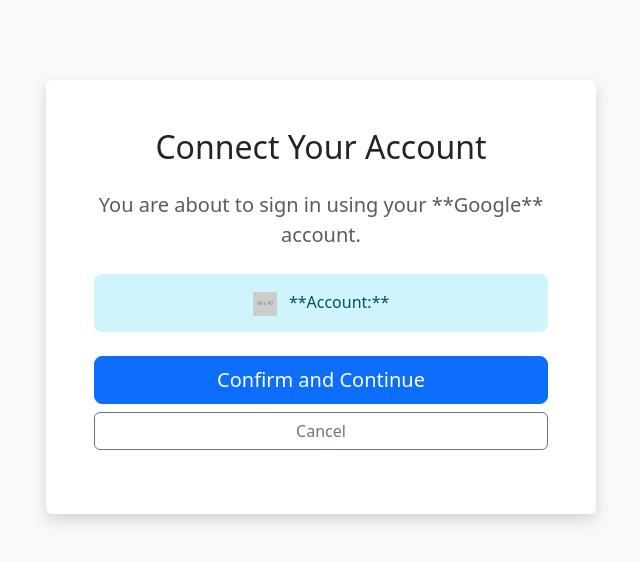
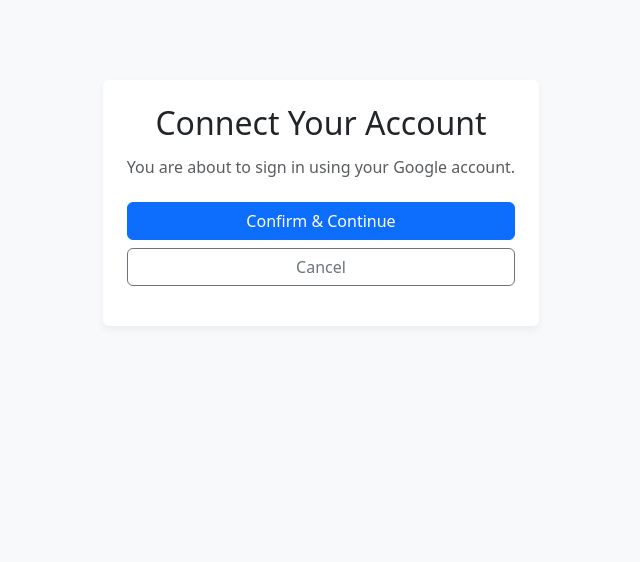
Before and after one commit to xuangj/uva-bartering-app, a Django app: page /accounts/google/login/ in a window 1280 px wide. Shown: the top 562 px of the page, without its empty margins (319-959 px from the left). Run offline with Django 5.2, Linux system fonts and the light colour scheme; grey boxes labelled with a size stand in for pictures from a placeholder-image service; some libraries are stand-ins or nearby versions.

Commit message:
More consistent styling

```diff
--- a/templates/socialaccount/login.html
+++ b/templates/socialaccount/login.html
@@ -1,61 +1,54 @@
-<!-- Template location: templates/socialaccount/login.html -->
-<!-- This page appears when a user signs in with a social provider (e.g., Google) -->
-<!-- and allauth needs confirmation before linking or creating the account. -->
-
+<!-- Template: templates/socialaccount/login.html -->
 <html lang="en">
 <head>
     <meta charset="UTF-8">
     <meta name="viewport" content="width=device-width, initial-scale=1.0">
     <title>Connect Account - Trading App</title>
-    <!-- Load Bootstrap 5 for modern styling -->
+
     <link href="https://cdn.jsdelivr.net/npm/bootstrap@5.3.3/dist/css/bootstrap.min.css" rel="stylesheet">
+
     <style>
         body {
             background-color: #f8f9fa;
         }
-        .card-social-confirm {
-            max-width: 550px;
+        .card-auth {
+            max-width: 480px;
             margin-top: 5rem;
-            box-shadow: 0 6px 15px rgba(0,0,0,.15);
+            box-shadow: 0 4px 8px rgba(0,0,0,.05);
             border: none;
+        }
+        .provider-logo {
+            height: 1.5rem;
+            margin-right: .5rem;
         }
     </style>
 </head>
+
 <body>
     <div class="container d-flex justify-content-center">
-        <div class="card card-social-confirm p-5">
-            <h2 class="text-center mb-4">Connect Your Account</h2>
+        <div class="card card-auth p-4">
 
-            <p class="lead text-center text-muted mb-4">You are about to sign in using your **{{ provider.name }}** account.</p>
+            <h2 class="text-center mb-3">Connect Your Account</h2>
+            <h6 class="text-center text-muted mb-4">
+                You are about to sign in using your {{ provider.name }} account.
+            </h6>
 
-            <!-- This is the form provided by django-allauth for confirmation -->
-            <form method="post" class="text-center">
+            <form method="post">
                 {% csrf_token %}
 
-                <!-- Display the social account information being linked -->
-                <div class="alert alert-info py-3 mb-4 border-0 rounded-3">
-                    <p class="m-0">
-                        <img src="https://placehold.co/40x40/000000/FFFFFF?text=G" onerror="this.onerror=null;this.src='https://upload.wikimedia.org/wikipedia/commons/4/4a/Logo-google.png';" alt="{{ provider.name }} logo" style="height: 1.5rem; margin-right: 0.5rem;">
-                        **Account:** {{ account.uid }}
-                    </p>
-                    {% if account.extra_data.name %}
-                    <p class="m-0 mt-1">
-                        **Name:** {{ account.extra_data.name }}
-                    </p>
-                    {% endif %}
-                </div>
-
-                <!-- Submit buttons -->
-                <button type="submit" name="action_login" class="btn btn-primary btn-lg w-100 mb-2">
-                    Confirm and Continue
+                <button type="submit"
+                        name="action_login"
+                        class="btn btn-primary w-100 text-white mb-2">
+                    Confirm & Continue
                 </button>
 
-                <!-- Cancel link (optional, directs back to signup) -->
-                <a href="{% url 'account_signup' %}" class="btn btn-outline-secondary w-100">Cancel</a>
+                <a href="{% url 'account_signup' %}"
+                   class="btn btn-outline-secondary w-100">
+                    Cancel
+                </a>
+
             </form>
         </div>
     </div>
-
-    <script src="https://cdn.jsdelivr.net/npm/bootstrap@5.3.3/dist/js/bootstrap.bundle.min.js"></script>
 </body>
 </html>
```
Also changed, not shown: templates/account/login.html (+28 -9 lines), templates/account/signup.html (+48 -40 lines).
